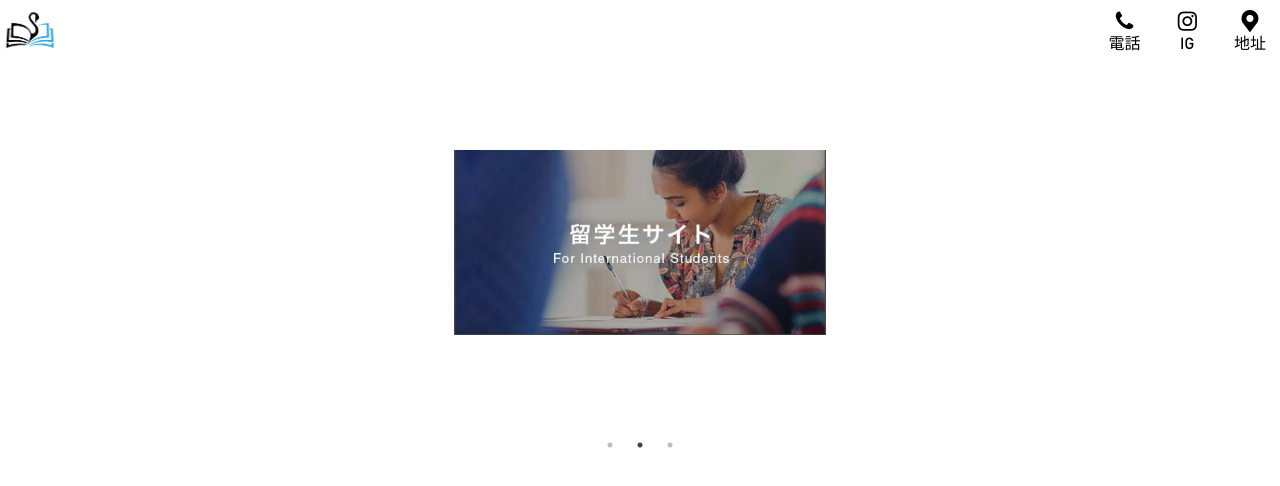
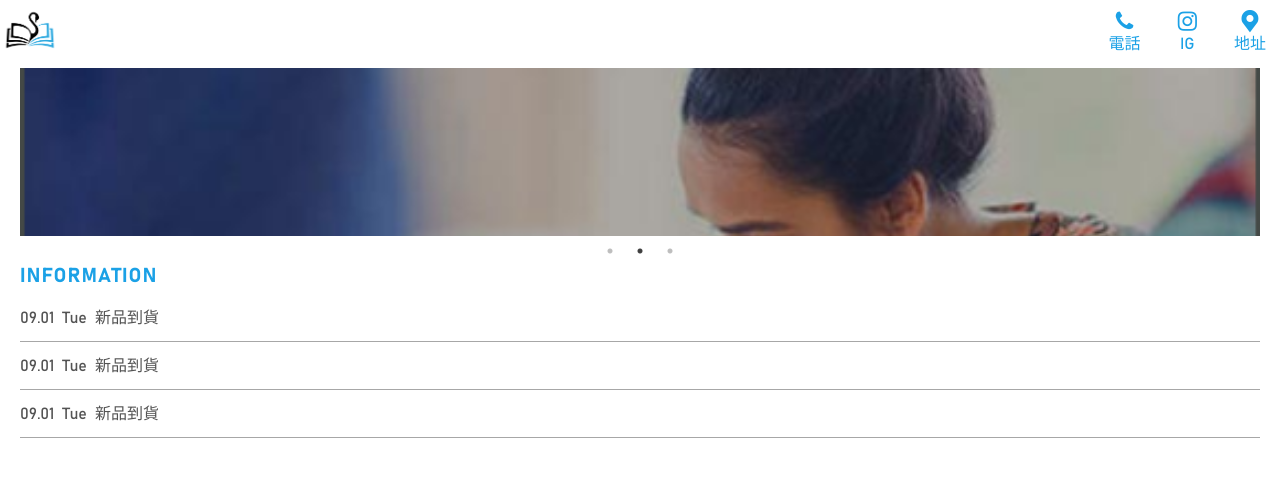
Before and after one commit to MingJingShu/ns_company, a plain HTML site: page index.html in a window 1280 px wide. Drawn offline with Linux system fonts and the light colour scheme.

Commit message:
feature basic

```diff
--- a/css/main.scss
+++ b/css/main.scss
@@ -3,9 +3,27 @@
 .flex_mode {
   display: flex;
 }
-
+@keyframes line{
+  0%{
+    background-position: right bottom;
+    background-size: 100% 1px;
+  }
+  50%{
+    background-position: right bottom;
+    background-size: 0% 1px;
+  }
+  51%{
+    background-position: left bottom;
+    background-size: 0% 1px;
+  }
+  100%{
+    background-position: left bottom;
+    background-size: 100% 1px;
+  }
+}
 .container {
   height: auto;
+  overflow-x: hidden;
 }
 .logo {
   cursor: pointer;
@@ -30,40 +48,46 @@ header {
     &.nav {
       float: right;
       line-height: 3.75rem;
+      background: #fff;
+      border-radius: 12px;
       li {
         display: inline-block;
         text-align: center;
         width: 3.75rem;
         line-height: 1;
         vertical-align: middle;
-        i{
+        padding: 0.25rem 0;
+        border-radius: 12px;
+        &:hover {
+          background: #000;
+          i,
+          p {
+            color: #fff;
+          }
+        }
+        i {
+          display: inline-block;
           font-size: 1.4rem;
-          display: inline-block;
-          margin-bottom: .125rem;
+          margin-bottom: 0.125rem;
         }
-
+        i,
+        p {
+          color: #1ba1e6;
+        }
       }
     }
   }
 }
-
-.contact {
+main {
+  position: relative;
   width: 100%;
-  display: flex;
-  justify-content: space-between;
+  padding: 0 1.25rem;
 }
 
-.links li {
-  cursor: pointer;
-}
-
-main {
-  display: flex;
-  justify-content: center;
-}
-.content {
-  margin-top: 7%;
-  width: 29%;
+.slick_w {
+  // margin-top: 7%;
+  width: 100%;
+  margin: 0.5rem auto 0.5rem;
   .img1 {
     background: url(../images/img1.png) no-repeat;
   }
@@ -77,8 +101,30 @@ main {
   .img1,
   .img2,
   .img3 {
-    width: 559px;
-    height: 280px;
-    background-size: contain;
+    width: 100vw;
+    height: 10.5rem;
+    background-size: 100%;
   }
 }
+/*大標題 h1*/
+h1 {
+  color: #1ba1e6;
+  font-size: 1.25rem;
+  text-transform: uppercase;
+  letter-spacing: 0.06rem;
+  margin: 0.5rem 0;
+}
+/*infor*/
+.index_infor {
+  li {
+    color: #535353;
+    line-height: 3;
+    background-position: 100% 100%;
+    background-size: 100% 1px;
+    background-repeat: no-repeat;
+    background-image: linear-gradient(#a7a7a7, #a7a7a7);
+    &:hover,&:active{
+      animation: line .8s cubic-bezier(.165,.84,.44,1);
+    }
+  }
+}
--- a/index.html
+++ b/index.html
@@ -24,8 +24,7 @@
     <link rel="stylesheet" type="text/css" href="slick/slick-theme.css"/>
 </head>
 <body>
-    <div class="container">
-        <header>
+    <header class="active">
         <div class="logo"></div>
             <ul class="nav">
                 <li>
@@ -42,13 +41,27 @@
                 </li>
             </ul>
     </header>
+    <div class="container">
+
 
         <main>
-            <div class="content">
+            <div class="slick_w">
                 <div class="img1"></div>
                 <div class="img2"></div>
                 <div class="img3"></div>
             </div>
+            <h1>information</h1>
+            <ul class="index_infor">
+                <li>
+                    <p>09.01&ensp;<span>Tue</span>&ensp;新品到貨</p>
+                </li>
+                <li>
+                    <p>09.01&ensp;<span>Tue</span>&ensp;新品到貨</p>
+                </li>
+                <li>
+                    <p>09.01&ensp;<span>Tue</span>&ensp;新品到貨</p>
+                </li>
+            </ul>
         </main>
 
     </div>
--- a/js/all.js
+++ b/js/all.js
@@ -2,7 +2,7 @@ $(document).ready(function(){
 console.log("hello");
 
 
-$('.content').slick({
+$('.slick_w').slick({
 
     slidesToShow: 1,
    slidesToScroll: 1,
--- a/技術.txt
+++ b/技術.txt
@@ -7,3 +7,4 @@ https://bootstrap.hexschool.com/docs/4.2/components/carousel/
 
 demo
 https://marimo-dental.com/
+https://www.shinkawa.co.jp/top/index.html
```
Also changed, not shown: css/main.css, mobile_first/lab_1.jpg (added), mobile_first/lab_2.jpg (added), mobile_first/lab_3.jpg (added), mobile_first/lab_4.jpg (added). Lines whose indentation alone changed are shown as unchanged.
